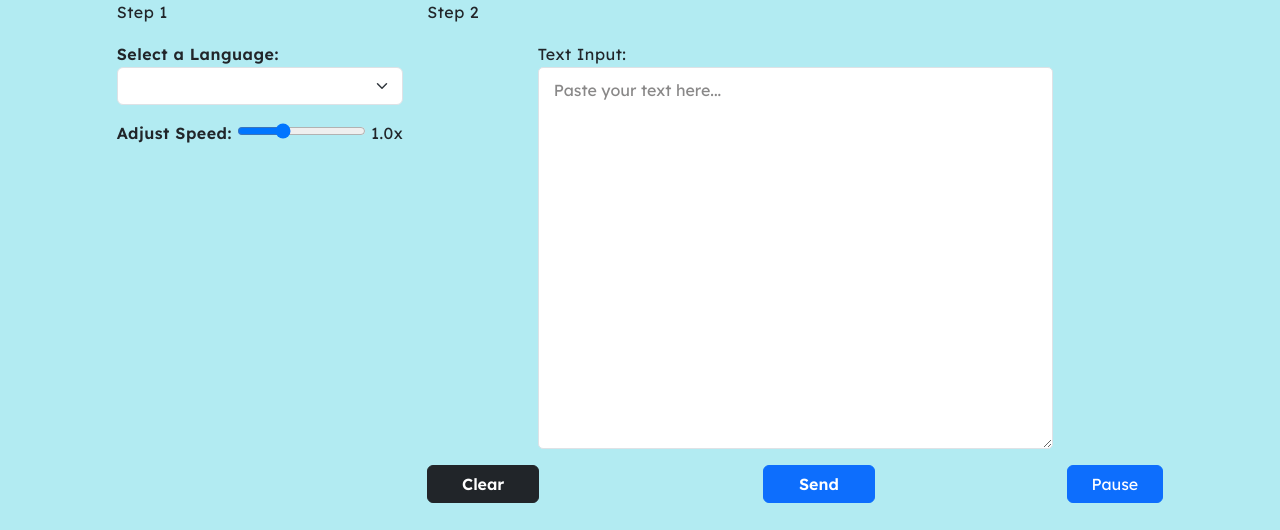
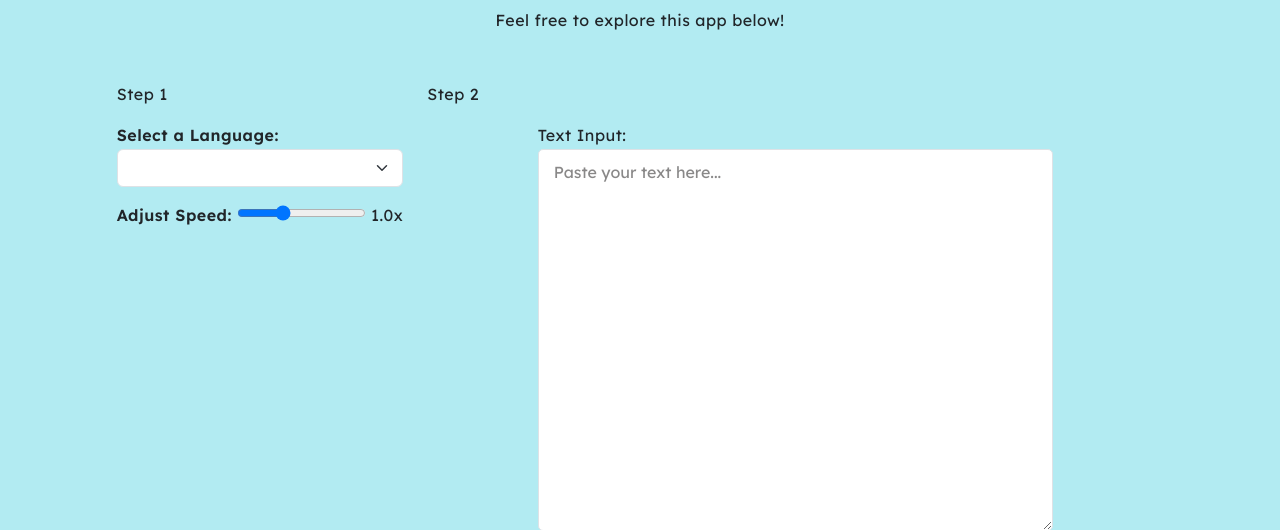
Before and after one commit to hannahro15/Nov24Hackathon, a Django app: template text_to_speech/templates/text_to_speech/text_to_speech.html in a window 1280 px wide. Shown: the part 112-642 px from the top of the page. Run offline with Django 5.2, Linux system fonts and the light colour scheme; the template is opened without the code that fills it: values that come from a table or form of the project are taken from there, others are empty.

Commit message:
Add title and intro to text to speech page

```diff
--- a/text_to_speech/templates/text_to_speech/text_to_speech.html
+++ b/text_to_speech/templates/text_to_speech/text_to_speech.html
@@ -2,11 +2,9 @@
 
 {% load static %}
 
-{% block title %}
-  Text to Speech
-{% endblock title %}
-
 {% block content %}
+  <h1 class="text-center">Text to Speech App</h1>
+  <p class="text-center">Feel free to explore this app below!</p>
   <section id="app-section"
            class="container mt-5">
     <div class="row d-flex justify-content-center">
```
